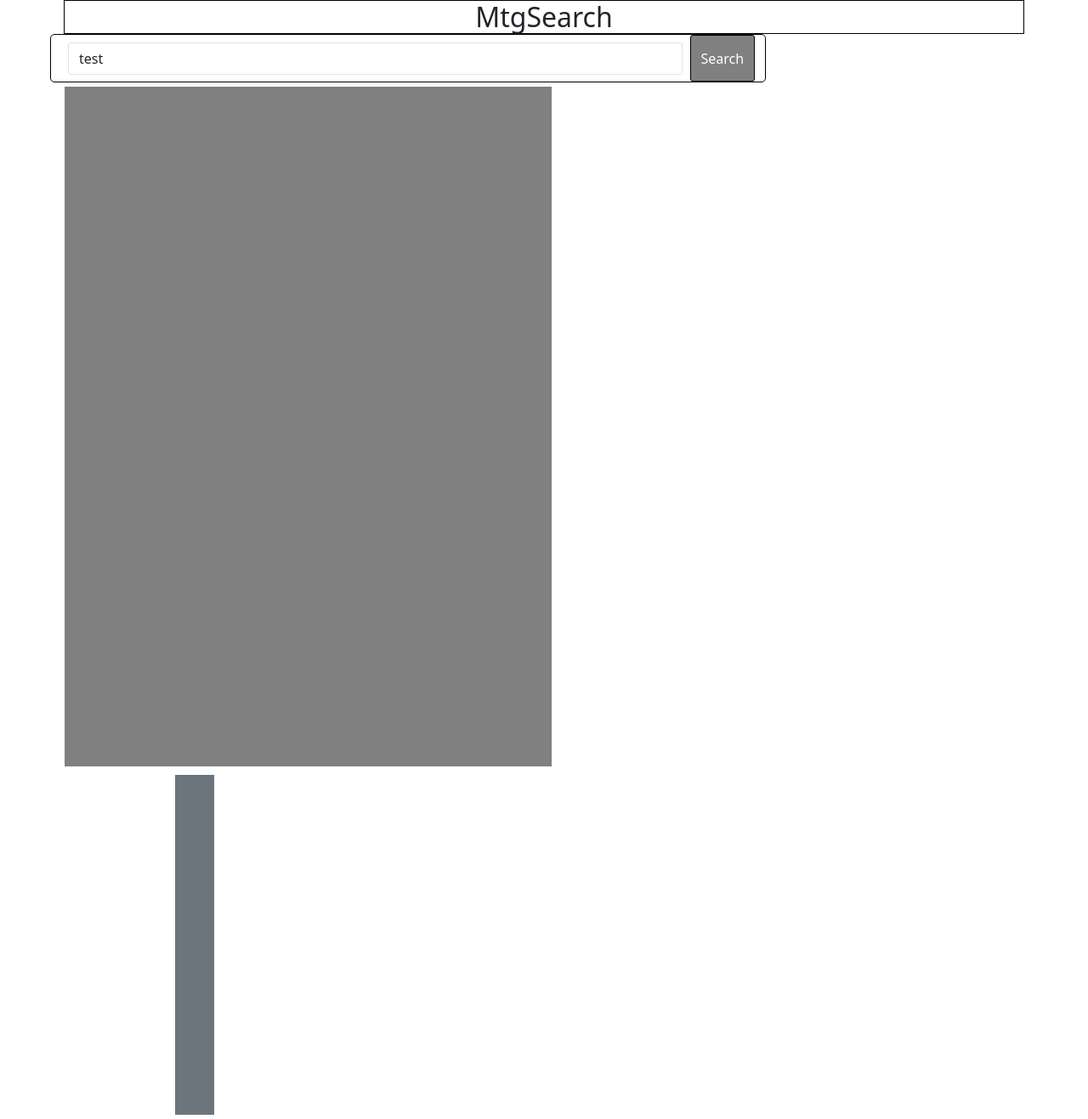
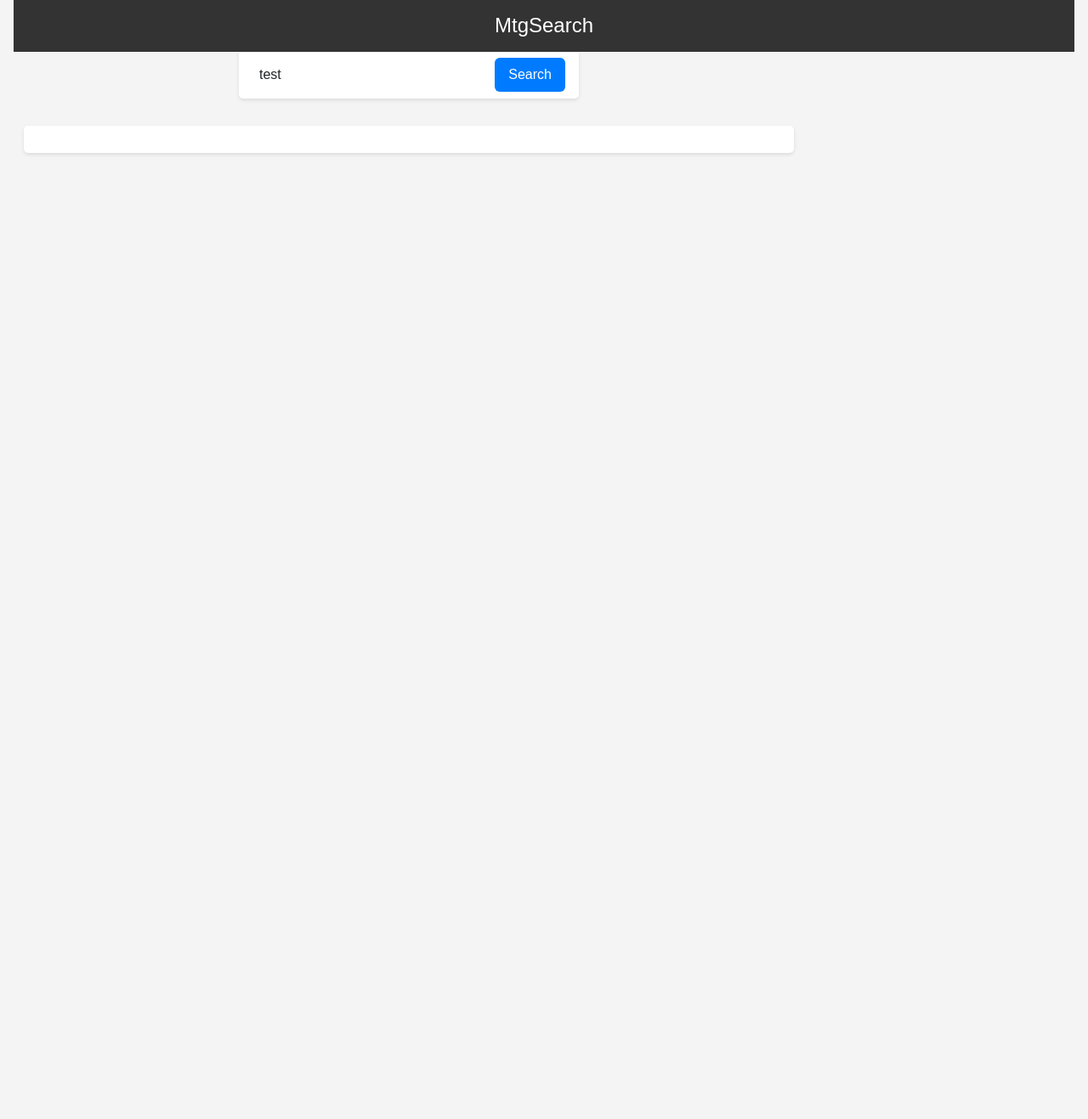
Before and after one commit to Amlan02/MtgSearch, a PHP site: page / in a window 1280 px wide. Shown: the whole page at 85% size. After the commit the page ends 182 px from the top, so only its background shows below. Run offline with PHP 8.4, Linux system fonts and the light colour scheme.

Commit message:
Update styles.css

```diff
--- a/css/styles.css
+++ b/css/styles.css
@@ -1,124 +1,148 @@
+/* Global Styles */
+
 * {
+  margin: 0;
+  padding: 0;
   box-sizing: border-box;
 }
 
+body {
+  font-family: Arial, sans-serif;
+  background-color: #f4f4f4; /* Light Gray Background */
+  line-height: 1.6;
+  color: #333;
+}
+
+.container-fluid {
+  padding: 0 1rem; /* Slight Padding for Responsive Edges */
+}
+
+/* Centering Container */
+
+.centered-container {
+  max-width: 1200px; /* Adjustable Max Width */
+  margin: auto;
+  padding: 0 1rem;
+}
+
+/* Header & Search Bar */
+
 .header {
-  text-align: center;
-  margin: 0 auto;
-  border: 1px solid black;
-  width: 90%;
+  background-color: #333; /* Dark Background for Header */
+  color: #fff; /* White Text */
+  padding: 1rem;
+  text-align: center; /* Center Text */
+  position: sticky; /* Sticks the Header to the Top */
+  top: 0;
+  z-index: 1000;
+  max-width: inherit; /* Inherit from.centered-container */
+  margin: auto;
 }
 
 #title {
-  font-size: 2em;
-  margin: 0 auto;
+  margin: 0;
+  font-size: 1.5rem;
 }
 
-.container {
-  width: 90%;
-  margin: 0 auto;
-}
+/* Search Form Styles */
 
-#formContainer {
-  text-align: center;
-  border: 1px solid black;
-  border-radius: 5px;
+#searchForm {
+  display: flex;
+  align-items: center;
+  justify-content: space-between;
+  padding: 0.5rem 1rem;
+  background-color: #fff; /* White Background for Search Bar */
+  border-radius: 0 0 5px 5px; /* Soften Bottom Edges */
+  box-shadow: 0 2px 4px rgba(0,0,0,0.1); /* Light Shadow */
+  margin: -1px auto 2rem auto; /* Overlap slightly with header, center, and add bottom margin */
+  width: 50%; /* Take up half the width of the centered container */
+  max-width: 400px; /* Max Width for Search Bar */
 }
 
 #input {
-  display: inline-block;
-  margin: 1%;
-  border-radius: 3px;
-}
-
-#buttonWrap {
-  display: inline-block;
-  margin: 1%;
+  border: none;
+  padding: 0.5rem;
+  font-size: 1rem;
+  width: 70%; /* Take up most of the space */
 }
 
 #submit {
-  background-color: grey;
-  border: 1px solid black;
-  border-radius: 3px;
+  border: none;
+  background-color: #007bff; /* Bootstrap's Primary Blue */
+  color: #fff;
+  padding: 0.5rem 1rem;
+  font-size: 1rem;
+  cursor: pointer;
 }
 
-.wrapper {
-  width: 70%;
-  height: 800px;
-  display: inline-block;
-  background-color: grey;
-  margin: 5px;
+#submit:hover {
+  background-color: #0056b3; /* Darken on Hover */
 }
 
-#decklist {
-  background-color: grey;
-  float: right;
-  height: 400px;
-  width: 25%;
-  display: inline-block;
-  margin: 5px;
+/* Results Container */
+
+#resultsContainer {
+  background-color: #fff; /* White Background */
+  padding: 1rem;
+  border-radius: 5px;
+  box-shadow: 0 2px 4px rgba(0,0,0,0.1); /* Light Shadow */
+  margin: auto;
+  max-width: inherit; /* Inherit from.centered-container */
 }
 
-#resultsContainer {
-  background-color: grey;
-  display: grid;
+/* Card Results Styling (Assuming the following HTML structure) */
+
+.card-result {
+  display: inline-block;
+  vertical-align: top;
+  margin: 1%;
+  width: 30%; /* Approximately 1/3 of the parent's width */
   text-align: center;
-  grid-template-columns: auto auto auto;
-  grid-column-gap: 2px;
-  grid-row-gap: 2px;
 }
 
-.Item {
-  border: 1px solid black;
-  width: 200px;
-  height: 280px;
-  background-color: grey;
-  margin: 0 auto;
-  display: inline-block;
+.card-result img {
+  width: 100%; /* Scale to container width */
+  height: 150px; /* Fixed Height, adjust as needed */
+  object-fit: cover; /* Maintain Aspect Ratio */
+  border-radius: 5px 5px 0 0; /* Soften Top Edges */
 }
 
-#gridItem0 {
-  grid-column-start: 1;
-  grid-column-end: 2;
+.card-result.card-info {
+  background-color: #fff;
+  padding: 0.5rem;
+  border-radius: 0 0 5px 5px; /* Soften Bottom Edges */
 }
 
-#gridItem1 {
-  grid-column-start: 2;
-  grid-column-end: 3;
+/* Decklist (Currently Empty but Styled for Future Content) */
+
+#decklist {
+  margin: 1rem auto;
+  padding: 1rem;
+  color: #fff;
+  background-color: #333;
+  border-radius: 5px;
+  max-width: inherit; /* Inherit from.centered-container */
+  display: none; /* Hide by Default, Show with JavaScript when needed */
 }
 
-.resultImage {
-  max-width: 100%;
+/* Media Query for Responsive Adjustments */
+
+@media (max-width: 768px) {
+  #searchForm {
+    width: 80%; /* Widen on smaller screens */
+    max-width: none;
+  }
+ .card-result {
+    width: 45%; /* Show two per row on smaller screens */
+  }
 }
 
-.SresultI {
-  position: relative;
-  z-index: 999;
-  height: 44%;
-  width: 96%;
-  top: -51%;
-  border-radius: 5px;
-  margin: 0 auto;
+@media (max-width: 480px) {
+  #searchForm {
+    width: 100%; /* Full width on very small screens */
+  }
+ .card-result {
+    width: 90%; /* One per row on very small screens */
+    margin: 2% auto;
+  }
 }
-
-.info {
-  font-weight: bold;
-  height: 100%;
-  width: inherit;
-  border-radius: 5px;
-  color: white;
-  background-color: rgba(0,0,0,0.5);
-  margin: 0 auto;
-}
-
-.add {
-  position: absolute;
-  bottom: 0;
-  text-align: center;
-  width: 20px;
-  height: 20px;
-}
-
-.add:hover {
-  cursor: pointer;
-}
```
